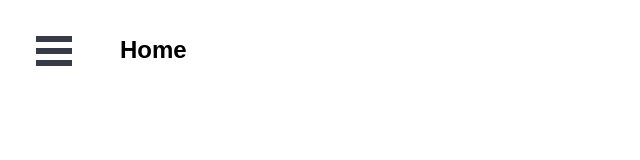
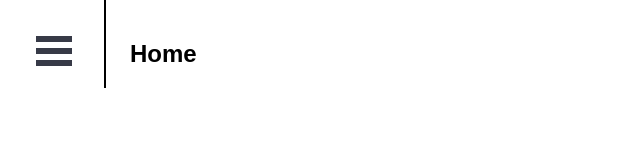
Before and after one commit to lucaswadedavis/careen, a React (Create React App) app: page / in a window 1280 px wide. Shown: the top 160 px of the page, without its empty margins (0-640 px from the left). Built offline with nearby package versions, Linux system fonts and the light colour scheme.

Commit message:
Add react bootstrap

```diff
--- a/package.json
+++ b/package.json
@@ -5,6 +5,7 @@
   "dependencies": {
     "gh-pages": "^1.1.0",
     "react": "^16.3.2",
+    "react-bootstrap": "^0.32.1",
     "react-burger-menu": "^2.4.4",
     "react-dom": "^16.3.2",
     "react-router-dom": "^4.2.2",
--- a/src/App.css
+++ b/src/App.css
@@ -84,5 +84,9 @@
 }
 
 #page-wrap {
-  margin: 16px 0 0 120px;
+  margin: 0px 0 0 104px;
+  padding-left: 24px;
+  padding-top: 20px;
+  min-height: 100%;
+  border-left: 2px solid black;
 }
```
Also changed, not shown: 1 other file (tests, documents, lock files or other folders).
